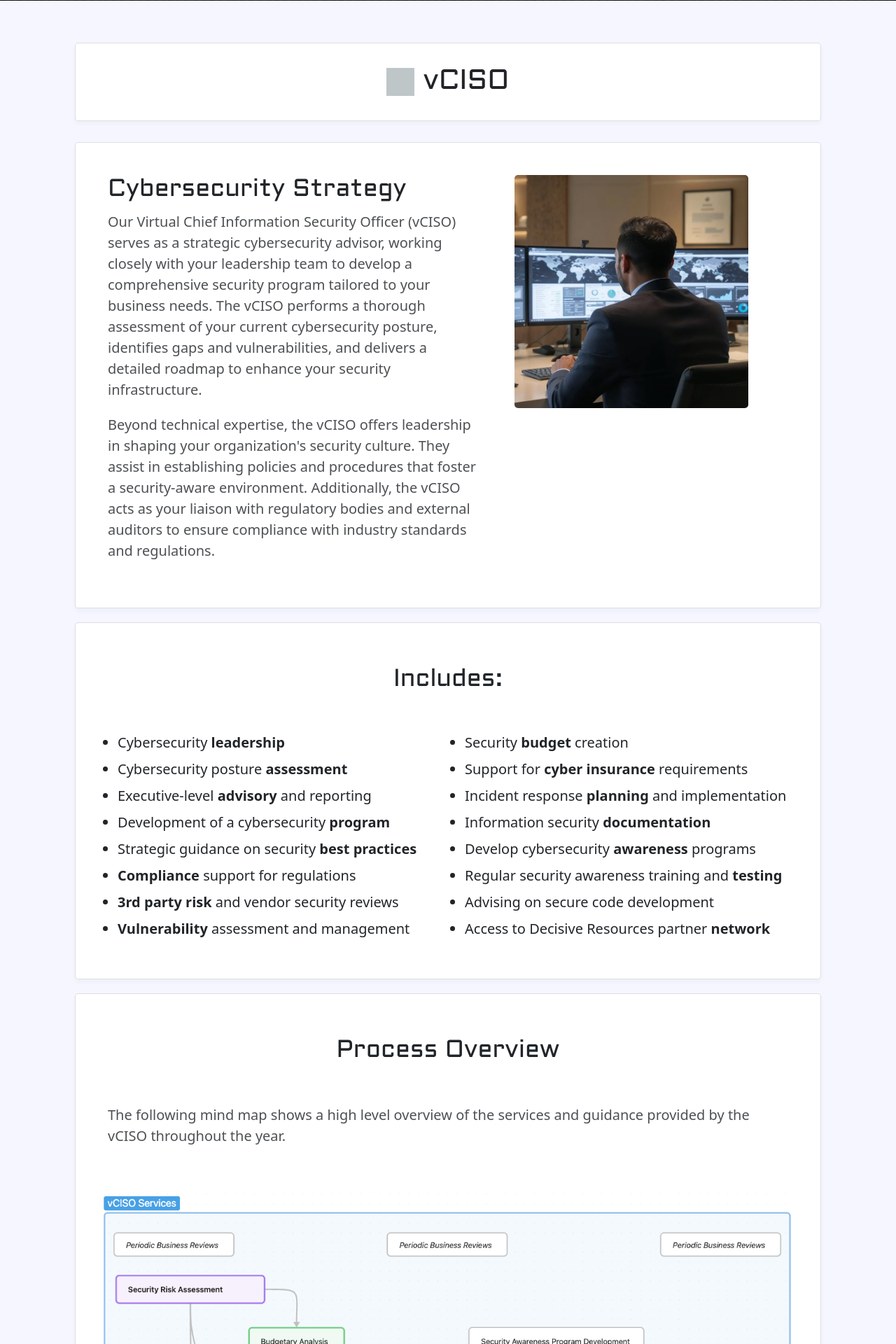
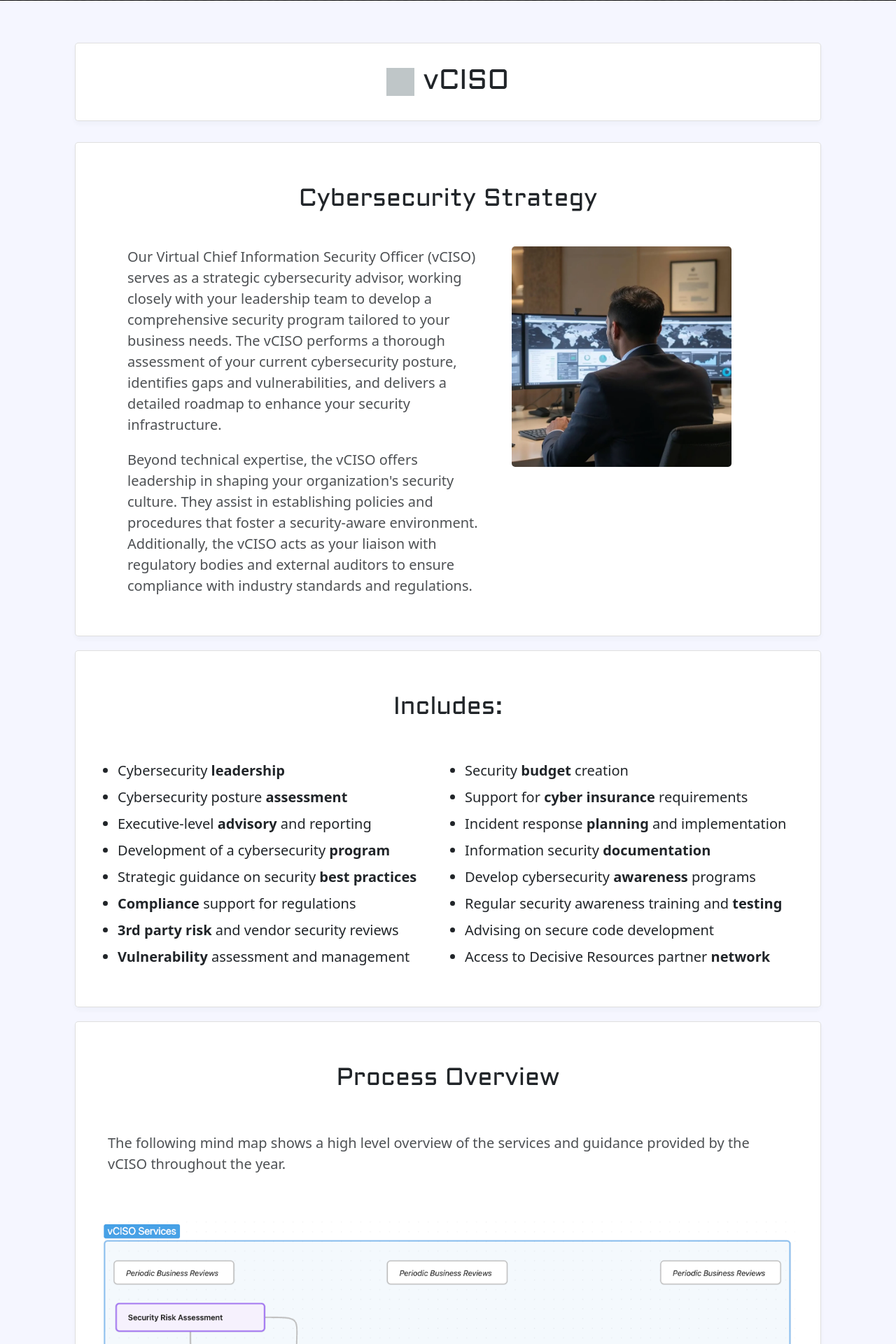
Before and after one commit to DR-00/site, a Jekyll site: the page built from vciso.html, in a window 1280 px wide. Shown: the part 613-2533 px from the top of the page at 70% size. Built offline with Jekyll 4.4.1, drawn with Linux system fonts in a browser that asks for light colours; grey boxes are pictures that could not be loaded.

Commit message:
fixed mobile margins on vCISO page

```diff
--- a/_includes/disclaimer.html
+++ b/_includes/disclaimer.html
@@ -1,5 +1,5 @@
 <div class=" my-3">
-    <div class="columns m-4">
+    <div class="columns m-0 m-md-4">
         <p class="text-secondary">
             <b>Disclaimer: </b><em>Decisive Resources</em> is not a law firm and does not provide legal advice. We work
             closely
--- a/css/styles.scss
+++ b/css/styles.scss
@@ -226,7 +226,7 @@
 
 // Mobile typography adjustments
 @media (max-width: 768px) {
-  p {
+  p, li {
     font-size: 0.8rem;
   }
 }
--- a/vciso.html
+++ b/vciso.html
@@ -3,14 +3,11 @@
 title: vCISO
 ---
 
-
 <div class="card">
-  <div class="card-body columns my-4">
-
-
-    <div class="column col-12 col-md-7">
-      <div class="content m-4 my-md-0">
-        <h3>Cybersecurity Strategy</h3>
+  <h3 class="mt-5 text-center">Cybersecurity Strategy</h3>
+  <div class="card-body columns m-1 m-md-3">
+    <div class="column col-12 col-md-7 mt-3 mt-md-0 order-1 order-md-0">
+      <div class="content m-0 mx-md-4">
         <p>
           Our Virtual Chief Information Security Officer (vCISO) serves as a strategic cybersecurity advisor, working
           closely with your leadership team to develop a comprehensive security program tailored to your business needs.
@@ -23,23 +20,19 @@
           vCISO acts as your liaison with regulatory bodies and external auditors to ensure compliance with industry
           standards and regulations.
         </p>
-
       </div>
     </div>
-    <div class="column col-12 col-md-4">
+    <div class="column col-12 col-md-4 order-0 order-md-1">
       <div style="text-align: center; overflow: hidden; vertical-align: middle; max-height: 400px;">
         <img src="/assets/img/vciso.webp" class="img-fluid" alt="vCISO" title="vCISO">
       </div>
     </div>
-
   </div>
 </div>
 
-
 <div class="card my-3">
   <h3 class="mt-5 text-center">Includes:</h3>
-
-  <div class="card-body columns m-3">
+  <div class="card-body columns m-1 m-md-3">
     <div class="column col-12 col-md-6">
       <ul>
         <li>Cybersecurity <b>leadership</b></li>
@@ -72,7 +65,7 @@
 
 <div class="card my-3">
   <h3 class="mt-5 text-center">Process Overview</h3>
-<div class="card-body m-4">
+<div class="card-body m-0 m-md-4">
   <p>The following mind map shows a high level overview of the services and guidance provided by the vCISO throughout the year.</p>
 
 </div>
@@ -86,7 +79,7 @@
 {% include disclaimer.html %}
 
 <div class="card my-4">
-  <div class="card-body columns my-4">
+  <div class="card-body columns my-0 m-md-4">
     <div class="responsive-video" style="width: 100%;">
       <iframe src="https://www.youtube.com/embed/rlVyE2Nc9r0?si=-IBa1CaRT6wm7bVH&controls=1"
         title="vCISO Service" frameborder="0"
```
Also changed, not shown: 8 other files.
